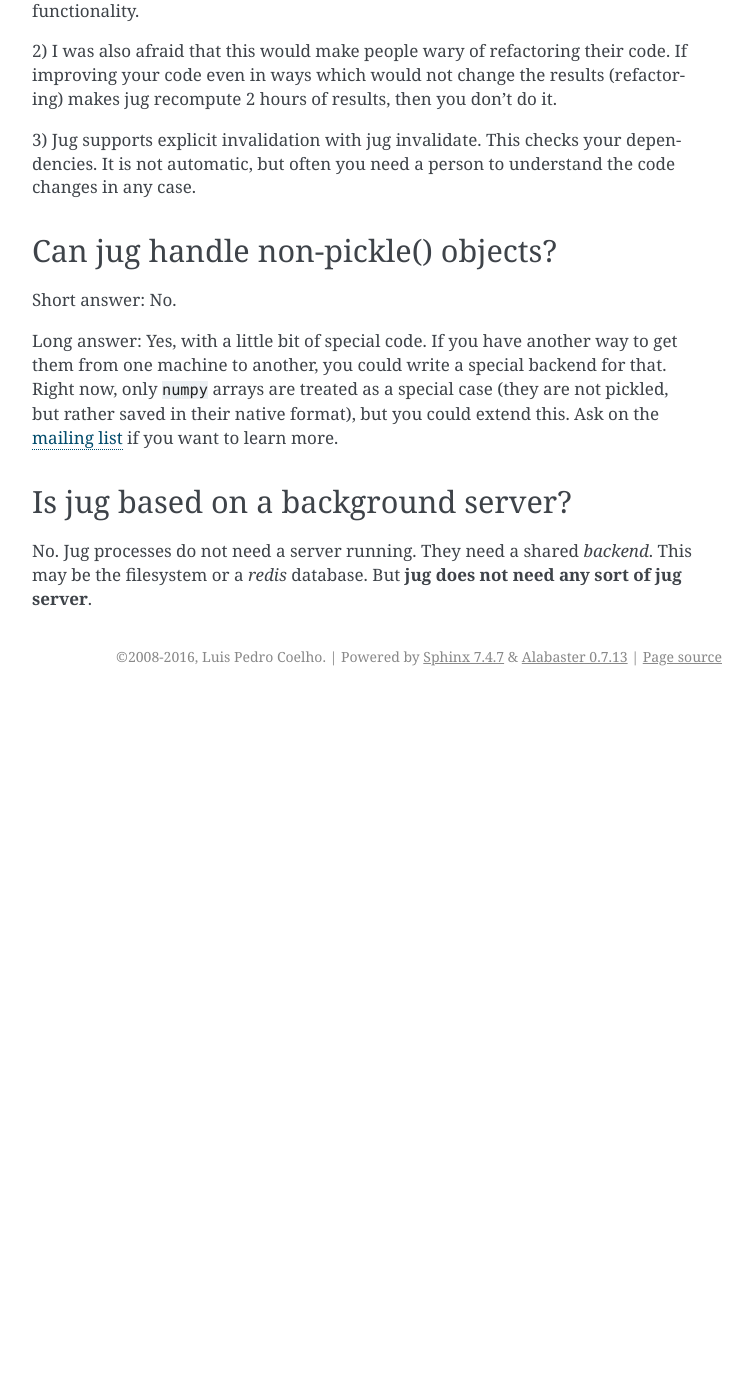
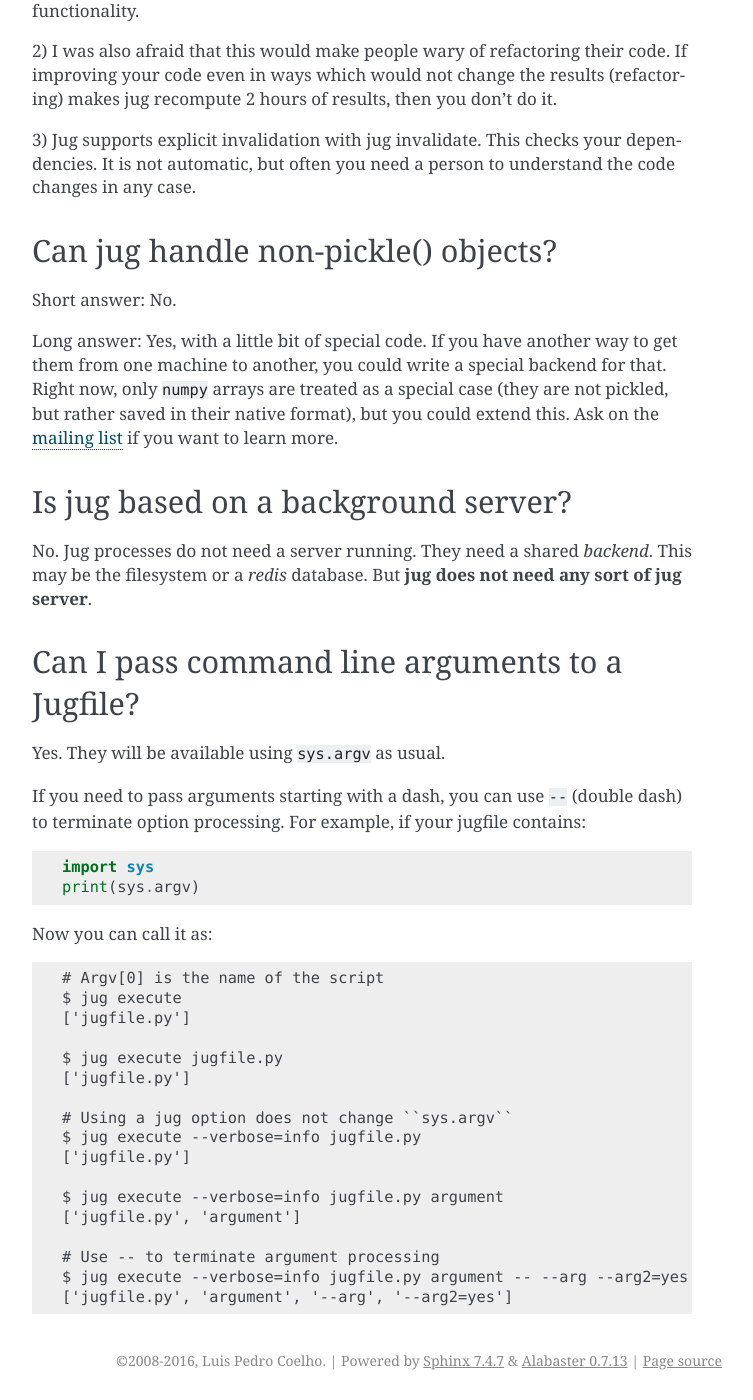
Before and after one commit to luispedro/jug, a Sphinx documentation site: the page built from docs/source/faq.rst, in a window 1280 px wide and 1400 px high, scrolled down 3365 px. Shown: the whole window, without its empty margins (388-1141 px from the left). Built offline with Sphinx 7.4.7, drawn with Linux system fonts in a browser that asks for light colours; formulas are drawn with MathJax 3; the version number could not be read and is left out; before the commit the page ends 4061 px from its top, so only the background shows below that; some of the changed text lies outside the part shown.

Commit message:
DOC Document command line argument parsing

```diff
--- a/docs/source/faq.rst
+++ b/docs/source/faq.rst
@@ -179,3 +179,34 @@ Is jug based on a background server?
 No. Jug processes do not need a server running. They need a shared *backend*.
 This may be the filesystem or a *redis* database. But **jug does not need any
 sort of jug server**.
+
+Can I pass command line arguments to a Jugfile?
+-----------------------------------------------
+
+Yes. They will be available using ``sys.argv`` as usual.
+
+If you need to pass arguments starting with a dash, you can use ``--`` (double
+dash) to terminate option processing. For example, if your jugfile contains::
+
+    import sys
+    print(sys.argv)
+
+Now you can call it as::
+
+    # Argv[0] is the name of the script
+    $ jug execute
+    ['jugfile.py']
+
+    $ jug execute jugfile.py
+    ['jugfile.py']
+
+    # Using a jug option does not change ``sys.argv``
+    $ jug execute --verbose=info jugfile.py
+    ['jugfile.py']
+
+    $ jug execute --verbose=info jugfile.py argument
+    ['jugfile.py', 'argument']
+
+    # Use -- to terminate argument processing
+    $ jug execute --verbose=info jugfile.py argument -- --arg --arg2=yes
+    ['jugfile.py', 'argument', '--arg', '--arg2=yes']
```
